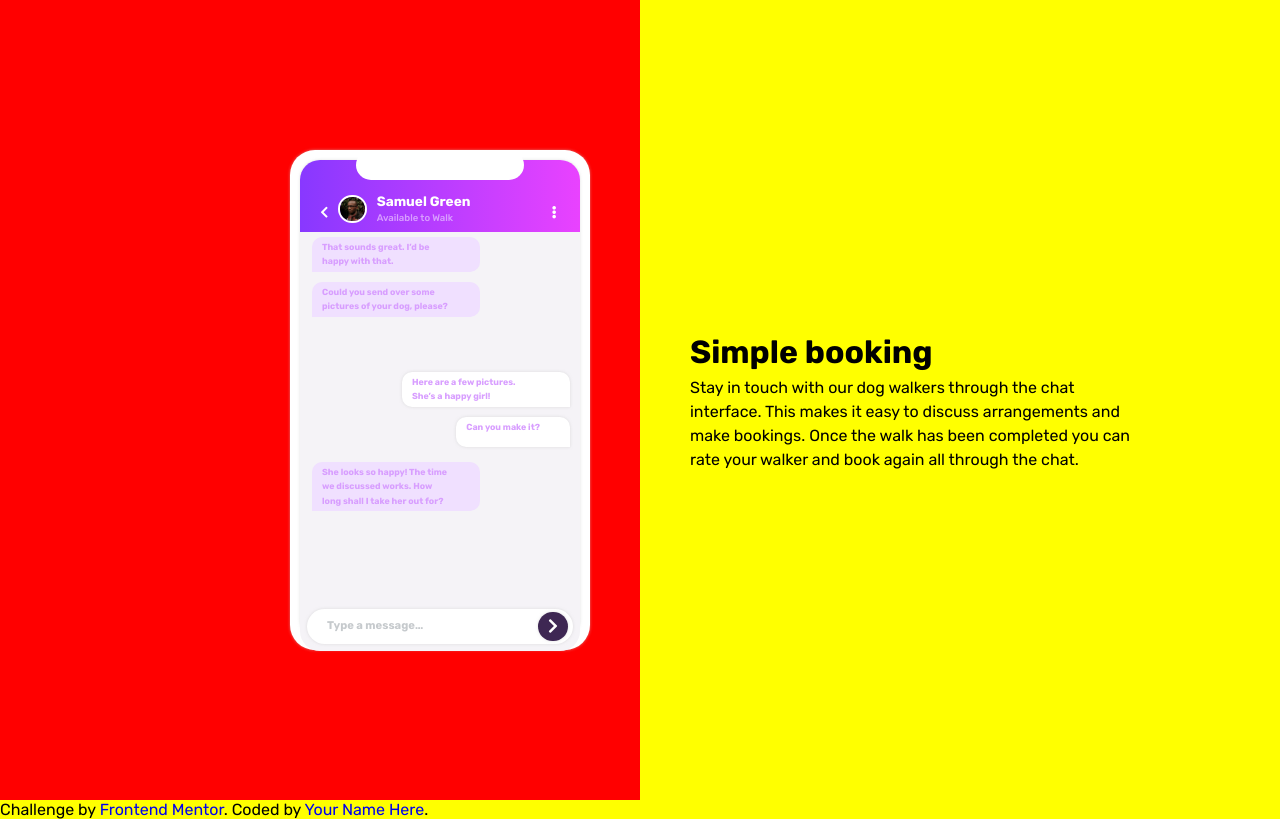
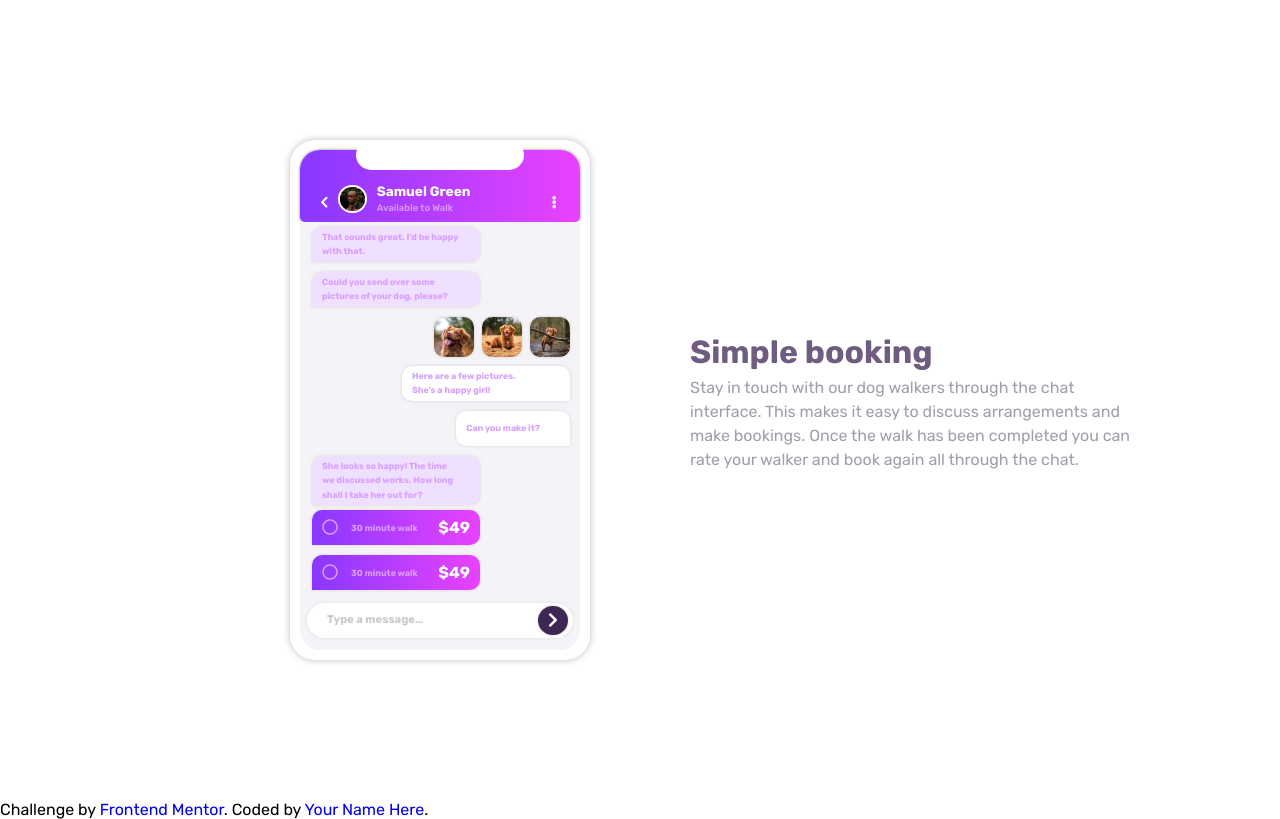
Before and after one commit to folathecoder/chat-app-landing-page, a plain HTML site: page index.html in a window 1280 px wide. Drawn offline with Linux system fonts and the light colour scheme.

Commit message:
Full implementation of app layout

```diff
--- a/index.html
+++ b/index.html
@@ -17,7 +17,8 @@
 
   <!-- font awesome cdn -->
 
-  <link rel="stylesheet" href="https://use.fontawesome.com/releases/v5.15.2/css/all.css" integrity="sha384-vSIIfh2YWi9wW0r9iZe7RJPrKwp6bG+s9QZMoITbCckVJqGCCRhc+ccxNcdpHuYu" crossorigin="anonymous">
+  <link rel="stylesheet" href="https://use.fontawesome.com/releases/v5.15.2/css/all.css"
+    integrity="sha384-vSIIfh2YWi9wW0r9iZe7RJPrKwp6bG+s9QZMoITbCckVJqGCCRhc+ccxNcdpHuYu" crossorigin="anonymous">
 
   <!-- Feel free to remove these styles or customise in your own stylesheet 👍 -->
 </head>
@@ -61,15 +62,23 @@
                 <p>Could you send over some pictures of your dog, please?</p>
               </div>
             </div>
-            <div class="chat"></div>
+            <div class="chat">
+              <div class="chat__image">
+                <div class="chat__image__item"><img src="images/dog-image-1.jpg" alt=""></div>
+                <div class="chat__image__item"><img src="images/dog-image-2.jpg" alt=""></div>
+                <div class="chat__image__item"><img src="images/dog-image-3.jpg" alt=""></div>
+              </div>
+            </div>
             <div class="chat chat-right">
               <div class="chat__pop-right">
                 <p>Here are a few pictures. She’s a happy girl!</p>
               </div>
             </div>
             <div class="chat chat-right">
-              <div class="chat__pop-right">
-                <p>Can you make it?</p>
+              <div class="chat__pop-right pop-right__center">
+                <div class="chat__center">
+                  <p>Can you make it?</p>
+                </div>
               </div>
             </div>
             <div class="chat">
@@ -77,11 +86,41 @@
                 <p>She looks so happy! The time we discussed works. How long shall I take her out for?</p>
               </div>
             </div>
-            <div class="chat"></div>
-            <div class="chat"></div>
+
+
+            <div class="chat">
+              <div class="price__tab">
+                <div class="price__tab__icon"><i class="far fa-circle"></i></div>
+                <div class="price__tab__content">
+                  <p>30 minute walk</p>
+                </div>
+                <div class="price__tab__price">
+                  <p>$49</p>
+                </div>
+              </div>
+            </div>
+
+
+
+            <div class="chat">
+              <div class="price__tab">
+                <div class="price__tab__icon"><i class="far fa-circle"></i></div>
+                <div class="price__tab__content">
+                  <p>30 minute walk</p>
+                </div>
+                <div class="price__tab__price">
+                  <p>$49</p>
+                </div>
+              </div>
+            </div>
+
+
+
             <div class="chat chat__box">
               <div class="chat__box__inner">
-                <div class="chat__box__inner__text-area"><p>Type a message…</p></div>
+                <div class="chat__box__inner__text-area">
+                  <p>Type a message…</p>
+                </div>
 
                 <div class="chat__box__inner__button">
                   <a href="#"><i class="fas fa-chevron-right"></i></a>
--- a/styles.scss
+++ b/styles.scss
@@ -1,3 +1,22 @@
+@mixin media-query ($size) {
+    @if $size == desktop {
+        @media screen and (max-width: 1200px) {
+            @content;
+        }
+    }
+    @else if $size == tablet {
+        @media screen and (max-width: 992px) {
+            @content;
+        }
+    }
+    @else if $size == mobile {
+        @media screen and (max-width: 600px) {
+            @content;
+        }
+    }
+}
+
+
 //colors
 $color-bg: hsl(0, 0%, 100%);
 $color-main-header:  hsl(271, 15%, 43%);
@@ -43,7 +62,7 @@ img {
 }
 body {
     position: relative;
-    background-color: yellow;
+    // background-color: yellow;
     min-height: 100vh;
     max-width: 1440px;
     font-family: $font-main;
@@ -52,6 +71,7 @@ body {
 h1 {
     font-size: 2rem;
     line-height: 3rem;
+    color: $color-main-header;
 }
 
 
@@ -67,6 +87,10 @@ p {
     min-height: 100vh;
     display: flex;
     align-items: center;
+    @include media-query(tablet) {
+        flex-wrap: wrap;
+    }
+
 
     &__image {
         flex: 1;
@@ -74,7 +98,7 @@ p {
         display: flex;
         justify-content: flex-end;
         align-items: center;
-        background-color: red;
+        // background-color: red;
         padding: 50px;
     }
 
@@ -84,34 +108,39 @@ p {
         min-height: 100vh;
         display: flex;
         align-items: center;
+
+        p {
+            color: $color-paragraph;
+        }
     }
 }
 
 .app {
     background: $color-bg;
     width: 300px;
-    height: 500px;
+    height: 520px;
     border-radius: 25px;
     display: grid;
     place-items: center;
-    box-shadow: $shadow-main;
+    box-shadow: 0px 0px 7px rgba(150, 150, 150, 0.616);
+
 
 
     &__inner {
         width: 280px;
-        height: 480px;
+        height: 500px;
         border-radius: 20px;
         display: flex;
         flex-direction: column;
-        box-shadow: $shadow-main;
+        // box-shadow: $shadow-main;
 
         &__header {
             flex: 1;
-            background-color: $color-app-sub-heading;
             background-image: linear-gradient(90deg, hsl(264, 100%, 61%), hsl(293, 100%, 63%));
-            border-radius: 20px 20px 0px 0px;
+            border-radius: 20px 20px 5px 5px;
             display: flex;
             flex-direction: column;
+            box-shadow: 0px 0px 3px rgba(36, 36, 36, 0.616);
 
             &__curve {
                 flex: 1;
@@ -122,6 +151,7 @@ p {
                 flex: 5;
                 display: flex;
                 align-items: center;
+                border-radius: 20px 20px 20px 20px;
             }
         }
 
@@ -202,15 +232,16 @@ p {
         color: $color-left-chat;
         max-width: 60%;
         border-radius: 10px 10px 10px 0px;
-        padding: 3px 30px 3px 10px;
+        padding: 3px 20px 3px 10px;
         margin-left: 12px;
         box-sizing: border-box;
         background-color: hsl(270, 100%, 94%);
+        box-shadow: 0px 0px 3px rgba(187, 187, 187, 0.616);
     }
     &__pop-right {
         color: black;
         max-width: 60%;
-        min-height: 30px;
+        min-height: 35px;
         border-radius: 10px 10px 0px 10px;
         padding: 3px 30px 3px 10px;
         margin-left: 12px;
@@ -218,12 +249,75 @@ p {
         background-color: $color-bg;
         box-shadow: $shadow-main;
         margin-right: 10px;
+        box-shadow: 0px 0px 3px rgba(187, 187, 187, 0.616);
     }
 }
 .chat-right {
     display: flex;
     align-items: flex-end;
     flex-direction: column;
+
+}
+
+.pop-right__center {
+    display: flex;
+    align-items: center;
+}
+.chat__image {
+    display: flex;
+    justify-content: flex-end;
+    margin-right: 10px;
+
+    img {
+        height: 40px;
+        width: auto;
+        border-radius: 10px;
+        box-shadow: 0px 0px 3px rgba(187, 187, 187, 0.616);
+    }
+
+    &__item {
+        margin-left: 8px;
+    }
+}
+
+.price__tab {
+    background-image: linear-gradient(90deg, hsl(264, 100%, 61%), hsl(293, 100%, 63%));
+    max-width: 60%;
+    min-height: 35px;
+    border-radius: 10px 10px 10px 0px;
+    padding: 3px 10px 3px 10px;
+    margin-left: 12px;
+    box-sizing: border-box;
+    display: flex;
+    box-shadow: 0px 0px 3px rgba(187, 187, 187, 0.616);
+    align-items: center;
+
+    &__icon {
+        flex: 1;
+        i {
+            color: $color-app-sub-heading;
+        }
+    }
+
+    &__content {
+        flex: 3;
+
+        p {
+            color: $color-app-sub-heading;
+        }
+    }
+
+    &__price {
+        flex: 1;
+
+        p {
+            font-size: 1rem;
+            color: $color-bg;
+        }
+    }
+}
+.chat__center {
+    display: flex;
 }
 .chat__box {
     border-radius: 50px;
@@ -260,6 +354,7 @@ p {
                 border-radius: 50px;
                 color: white;
                 box-shadow: $shadow-main;
+                box-shadow: 0px 0px 3px rgba(187, 187, 187, 0.616);
             }
         }
     }
```
Also changed, not shown: styles.css, 1 other file.
